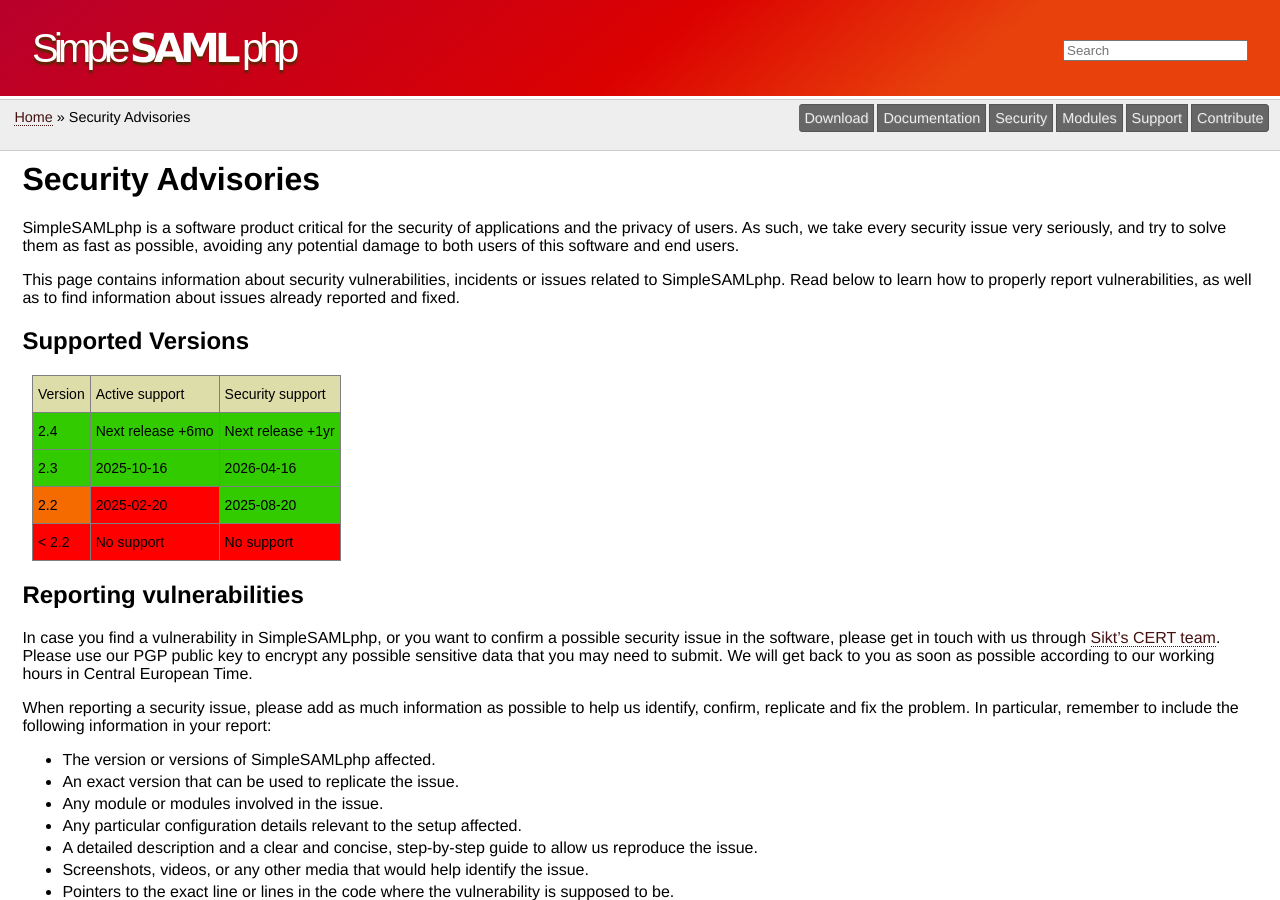
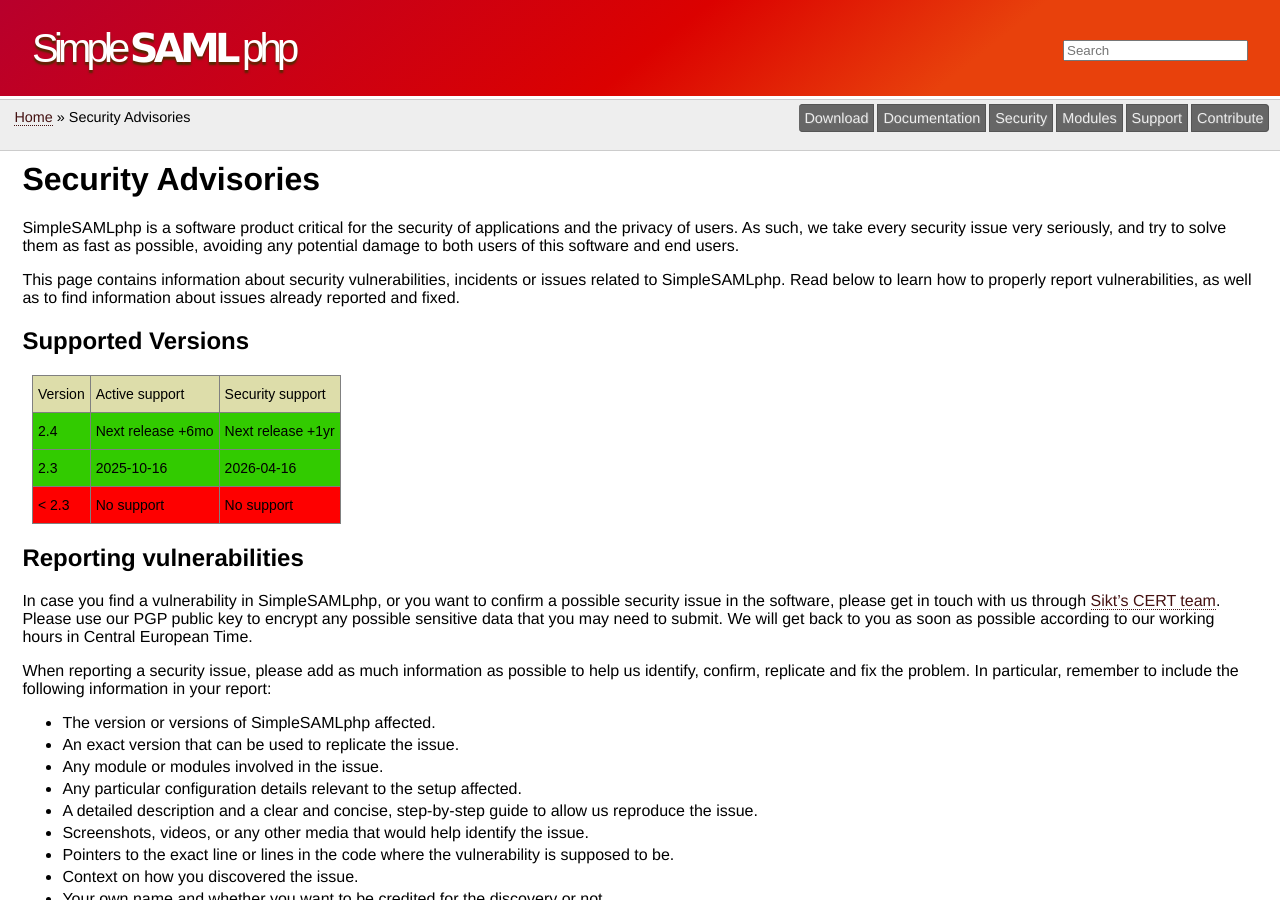
Before and after one commit to simplesamlphp/simplesamlphp.github.io, a Jekyll site: the page built from security/index.md, in a window 1280 px wide and 900 px high. Built offline with Jekyll 4.4.1, drawn with Linux system fonts in a browser that asks for light colours.

Commit message:
Take the 2.2 branch out of support

```diff
--- a/security/index.md
+++ b/security/index.md
@@ -33,12 +33,7 @@
     <td class="tg-d52n">2026-04-16</td>
   </tr>
   <tr>
-    <td class="tg-3wb8">2.2</td>
-    <td class="tg-tw5s">2025-02-20</td>
-    <td class="tg-d52n">2025-08-20</td>
-  </tr>
-  <tr>
-    <td class="tg-tw5s">&lt; 2.2</td>
+    <td class="tg-tw5s">&lt; 2.3</td>
     <td class="tg-tw5s">No support</td>
     <td class="tg-tw5s">No support</td>
   </tr>
```
